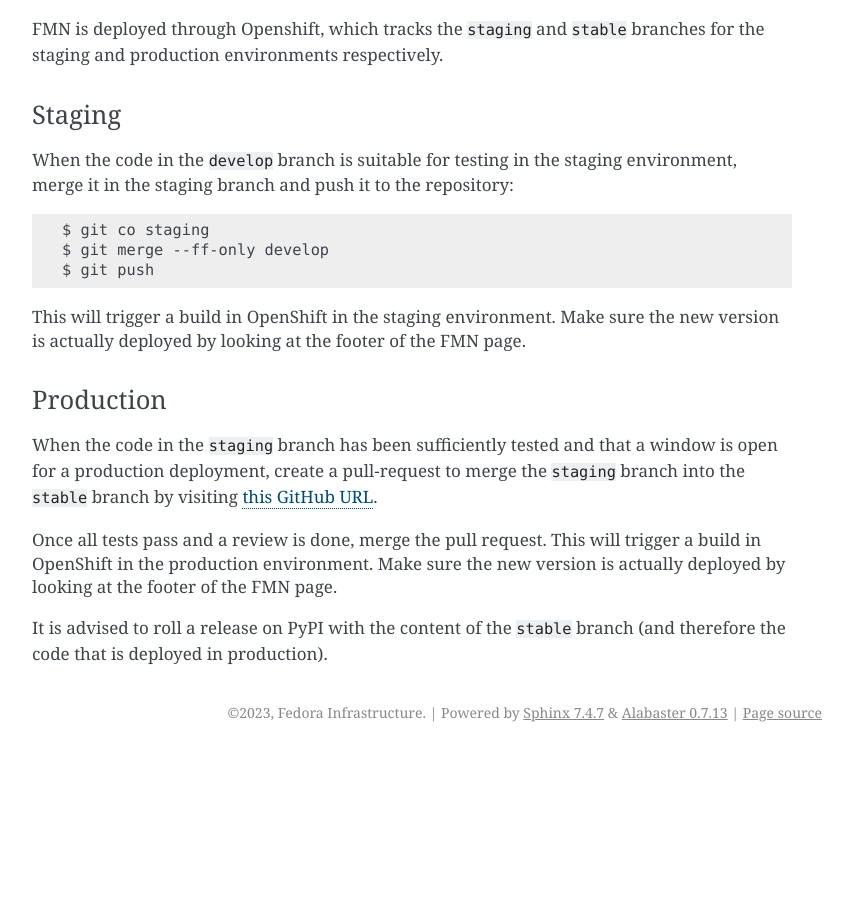
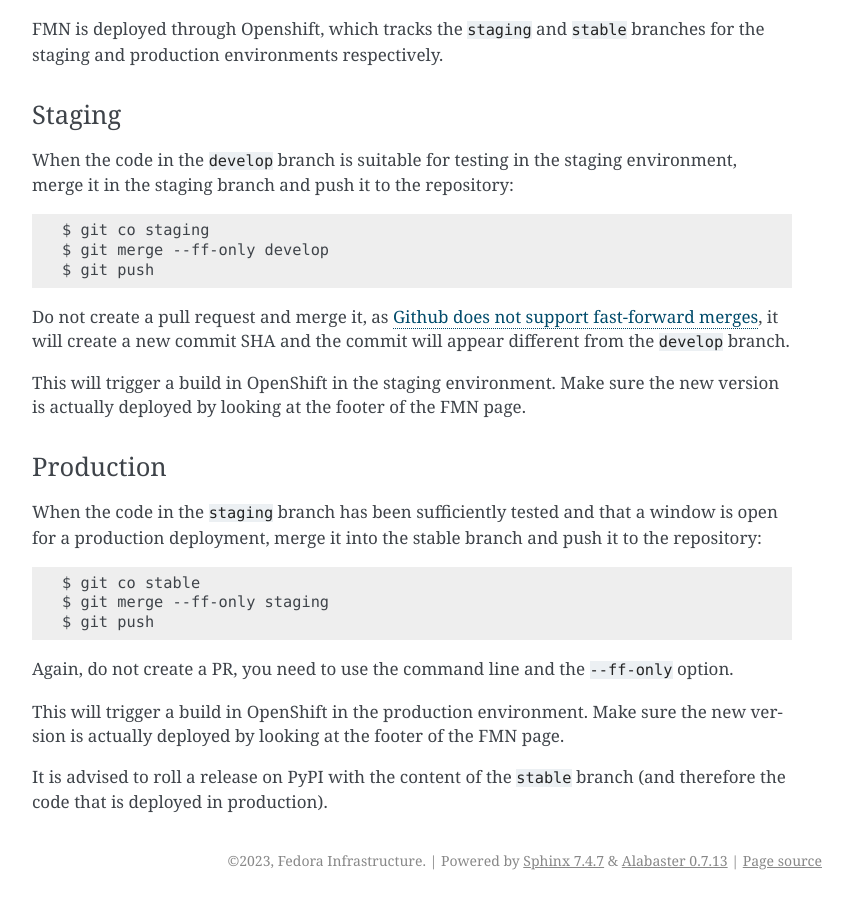
Before and after one commit to fedora-infra/fmn, a Sphinx documentation site: the page built from docs/release.md, in a window 1280 px wide and 900 px high, scrolled down 2260 px. Shown: the whole window, without its empty margins (338-1191 px from the left). Built offline with Sphinx 7.4.7, drawn with Linux system fonts in a browser that asks for light colours; pages that are not in the unit, such as notebooks, are missing from menus; before the commit the page ends 3012 px from its top, so only the background shows below that.

Commit message:
Update the release docs to warn agains using PRs in Github
Signed-off-by: Aurélien Bompard <aurelien@bompard.org>

````diff
--- a/docs/release.md
+++ b/docs/release.md
@@ -121,18 +121,28 @@ $ git merge --ff-only develop
 $ git push
 ```
 
+Do not create a pull request and merge it, as [Github does not support fast-forward
+merges](https://docs.github.com/en/repositories/configuring-branches-and-merges-in-your-repository/configuring-pull-request-merges/about-merge-methods-on-github#rebasing-and-merging-your-commits),
+it will create a new commit SHA and the commit will appear different from the `develop` branch.
+
 This will trigger a build in OpenShift in the staging environment. Make sure the new version is
 actually deployed by looking at the footer of the FMN page.
 
 ### Production
 
 When the code in the `staging` branch has been sufficiently tested and that a window is open for a
-production deployment, create a pull-request to merge the `staging` branch into the `stable` branch
-by visiting [this GitHub URL](https://github.com/fedora-infra/fmn/pull/new/stable...staging).
+production deployment, merge it into the stable branch and push it to the repository:
 
-Once all tests pass and a review is done, merge the pull request. This will trigger a build in
-OpenShift in the production environment. Make sure the new version is actually deployed by looking
-at the footer of the FMN page.
+```
+$ git co stable
+$ git merge --ff-only staging
+$ git push
+```
+
+Again, do not create a PR, you need to use the command line and the `--ff-only` option.
+
+This will trigger a build in OpenShift in the production environment. Make sure the new version is
+actually deployed by looking at the footer of the FMN page.
 
 It is advised to roll a release on PyPI with the content of the `stable` branch (and therefore the
 code that is deployed in production).
````
